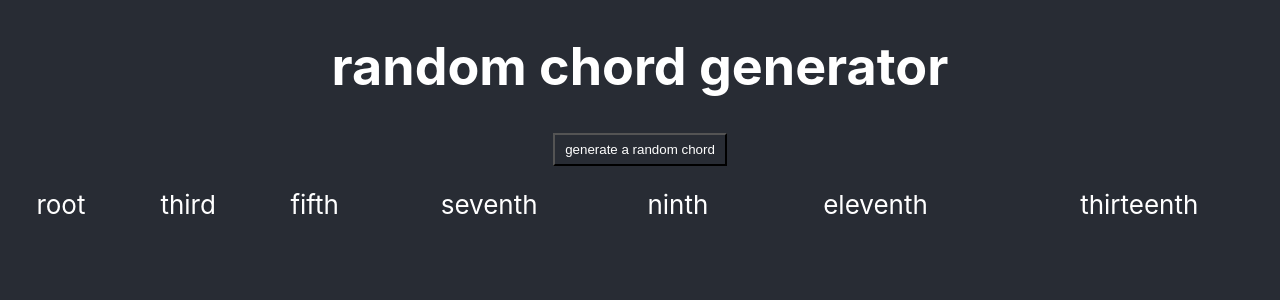
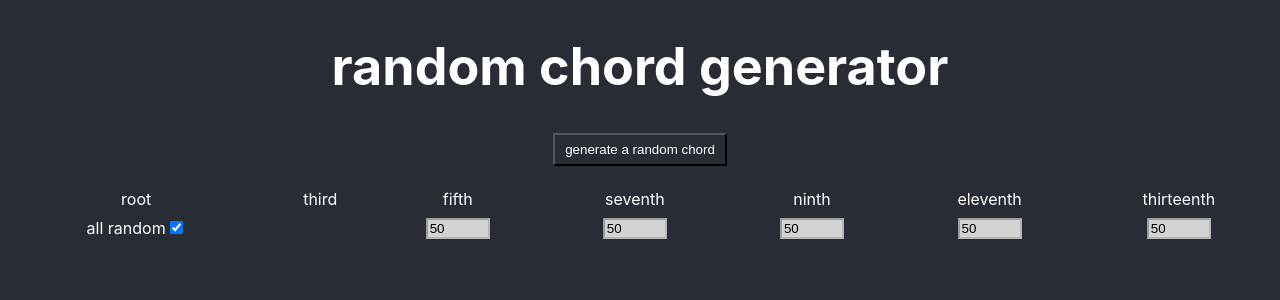
Before and after one commit to andrewbloom37/random-chord-generator, a React (Create React App) app: page / in a window 1280 px wide. Shown: the top 300 px of the page. Built offline with nearby package versions, Linux system fonts and the light colour scheme.

Commit message:
adding interface for entering chance of each note to play, updating logic

```diff
--- a/src/App.css
+++ b/src/App.css
@@ -1,14 +1,17 @@
 .App {
   text-align: center;
+  background-color: #282c34;
+  color: white;
+}
+
+* {
+  background-color: #282c34;
 }
 
 .App-header {
-  background-color: #282c34;
-  min-height: 100vh;
   display: flex;
   flex-direction: column;
   font-size: calc(10px + 2vmin);
-  color: white;
 }
 
 .App-link {
@@ -25,3 +28,20 @@ button {
   flex-direction: column;
   margin-bottom: 20px;
 }
+
+.chance-table {
+  width: 100%;
+}
+
+.chance-row {
+  width: 100%;
+}
+
+input {
+  color: black;
+  background-color: white;
+}
+
+input:disabled {
+  background-color: lightgrey;
+}
--- a/src/App.tsx
+++ b/src/App.tsx
@@ -1,21 +1,26 @@
 import React from 'react';
 import './App.css';
 import ChordInfo from './components/ChordInfo';
+import ValueControls from './components/ValueControls';
 import {
-  chordCalculator, generateRoot, getNote, getReadableChord, ReadableChord
+  ChanceOfPlaying,
+  chordCalculator,
+  generateRoot,
+  getNote,
+  getReadableChord,
+  ReadableChord
 } from './lib/chord-calculator';
 
-// const root = ;
-// const chord = ;
-
-interface Props {};
 interface State {
+  chance: ChanceOfPlaying | null,
+  output: {
     root: string,
     chord: ReadableChord,
+  },
 };
 
 const initialChord = {
-  third: null,
+  third: '',
   fifth: null,
   seventh: null,
   ninth: null,
@@ -23,15 +28,18 @@ const initialChord = {
   thirteenth: null,
 };
 
-const randomize = () => ({
+const randomize = (chance: ChanceOfPlaying | null) => ({
   root: getNote(generateRoot()),
-  chord: getReadableChord(chordCalculator()),
+  chord: getReadableChord(chordCalculator(chance || undefined)),
 });
 
-class App extends React.Component<Props, State> {
+export default class App extends React.Component<{}, State> {
   state = {
+    chance: null,
+    output: {
       root: '',
       chord: initialChord,
+    },
   };
 
   render() {
@@ -39,19 +47,32 @@ class App extends React.Component<Props, State> {
       <div className="App">
         <header className="App-header">
           <h1>random chord generator</h1>
+        </header>
+        <main>
           <button
-            onClick={() => this.setState(randomize())}
+            onClick={() => this.setState({
+              ...this.state,
+              output: randomize(this.state.chance),
+            })}
           >
             generate a random chord
           </button>
+          <table className='chance-table'>
+            <tbody>
               <ChordInfo
-            readableChord={this.state.chord}
-            rootNote={this.state.root}
+                readableChord={this.state.output.chord}
+                rootNote={this.state.output.root}
               />
-        </header>
+              <ValueControls
+                updateChance={(chance: ChanceOfPlaying) => this.setState({
+                  ...this.state,
+                  chance,
+                })}
+              />
+            </tbody>
+          </table>
+        </main>
       </div>
-    )
+    );
   }
-};
-
-export default App;
+}
--- a/src/components/ChordInfo.tsx
+++ b/src/components/ChordInfo.tsx
@@ -6,10 +6,9 @@ interface Props {
   readableChord: ReadableChord,
 };
 
-const ChordInfo = ({rootNote, readableChord}: Props) => (
-  <table>
-    <tbody>
-    <tr>
+const ChordInfo = ({ rootNote, readableChord }: Props) => (
+  <React.Fragment>
+    <tr className='chance-row'>
       <td>root</td>
       <td>third</td>
       <td>fifth</td>
@@ -18,7 +17,7 @@ const ChordInfo = ({rootNote, readableChord}: Props) => (
       <td>eleventh</td>
       <td>thirteenth</td>
     </tr>
-    <tr>
+    <tr className='chance-row'>
       <td>{rootNote}</td>
       <td>{readableChord.third}</td>
       <td>{readableChord.fifth}</td>
@@ -27,8 +26,7 @@ const ChordInfo = ({rootNote, readableChord}: Props) => (
       <td>{readableChord.eleventh}</td>
       <td>{readableChord.thirteenth}</td>
     </tr>
-    </tbody>
-  </table>
+  </React.Fragment>
 );
 
 export default ChordInfo;
--- /dev/null
+++ b/src/components/Input.tsx
@@ -0,0 +1,20 @@
+import React from 'react';
+
+interface Props {
+  disabled: boolean,
+  update(v: number): void,
+  value: number,
+};
+
+const Input = (props: Props) => (
+  <input
+    disabled={props.disabled}
+    min='0'
+    max='100'
+    onChange={(e: React.ChangeEvent<HTMLInputElement>) => props.update(Number(e.target.value))}
+    step='1'
+    type='number'
+    value={props.value}
+  />
+);
+export default Input;
--- a/src/components/ValueControls.tsx
+++ b/src/components/ValueControls.tsx
@@ -1 +1,141 @@
-export default () => {};
+import React from 'react';
+import Input from './Input';
+import { ChanceOfPlaying } from '../lib/chord-calculator';
+
+interface Props {
+  updateChance(chance: ChanceOfPlaying | null): void,
+};
+
+interface State {
+  completelyRandom: boolean,
+  chance: ChanceOfPlaying,
+  hash: number,
+};
+
+const initialChance = {
+  fifth: 50,
+  seventh: 50,
+  ninth: 50,
+  eleventh: 50,
+  thirteenth: 50,
+};
+
+export default class ValueControls extends React.Component<Props, State> {
+  state = {
+    completelyRandom: true,
+    chance: initialChance,
+    hash: Math.random(),
+  };
+
+  componentDidUpdate(_: Props, prevState: State) {
+    if (prevState.hash !== this.state.hash) {
+      if (this.state.completelyRandom) {
+        this.props.updateChance(null);
+      } else {
+        this.props.updateChance(this.state.chance);
+      }
+    }
+  }
+
+  handleCheckboxChange = (event: React.ChangeEvent<HTMLInputElement>) => {
+    const { target } = event;
+    const { checked } = target;
+    this.setState({
+      ...this.state,
+      completelyRandom: checked,
+      hash: Math.random(),
+    });
+  };
+
+  render() {
+    return (
+      <React.Fragment>
+        <tr className='chance-row'>
+          <td>
+            <label>
+              all random
+            <input
+                name='random'
+                id='random_id'
+                type='checkbox'
+                checked={this.state.completelyRandom}
+                onChange={(e) => this.handleCheckboxChange(e)}
+              />
+            </label>
+          </td>
+          <td></td>
+          <td>
+            <Input
+              disabled={this.state.completelyRandom}
+              value={this.state.chance.fifth}
+              update={(v: number) => this.setState({
+                ...this.state,
+                hash: Math.random(),
+                chance: {
+                  ...this.state.chance,
+                  fifth: v,
+                },
+              })}
+              />
+          </td>
+          <td>
+            <Input
+              disabled={this.state.completelyRandom}
+              value={this.state.chance.seventh}
+              update={(v: number) => this.setState({
+                ...this.state,
+                hash: Math.random(),
+                chance: {
+                  ...this.state.chance,
+                  seventh: v,
+                },
+              })}
+              />
+          </td>
+          <td>
+            <Input
+              disabled={this.state.completelyRandom}
+              value={this.state.chance.ninth}
+              update={(v: number) => this.setState({
+                ...this.state,
+                hash: Math.random(),
+                chance: {
+                  ...this.state.chance,
+                  ninth: v,
+                },
+              })}
+            />
+          </td>
+          <td>
+            <Input
+              disabled={this.state.completelyRandom}
+              value={this.state.chance.eleventh}
+              update={(v: number) => this.setState({
+                ...this.state,
+                hash: Math.random(),
+                chance: {
+                  ...this.state.chance,
+                  eleventh: v,
+                },
+              })}
+              />
+          </td>
+          <td>
+            <Input
+              disabled={this.state.completelyRandom}
+              value={this.state.chance.thirteenth}
+              update={(v: number) => this.setState({
+                ...this.state,
+                hash: Math.random(),
+                chance: {
+                  ...this.state.chance,
+                  thirteenth: v,
+                },
+              })}
+              />
+          </td>
+        </tr>
+      </React.Fragment>
+    );
+  }
+}
--- a/src/lib/chord-calculator.ts
+++ b/src/lib/chord-calculator.ts
@@ -24,7 +24,7 @@ const generateThirteenth = () =>
   20 + generateRandomNumber(2);
 
 interface Chord {
-  third: number | null,
+  third: number,
   fifth: number | null,
   seventh: number | null,
   ninth: Array<number> | null,
@@ -41,14 +41,34 @@ const generateRandomChord = () => {
     eleventh: generateEleventh(),
     thirteenth: generateThirteenth(),
   };
-  if (chord.third === 5) chord.eleventh = null;
-  if (chord.fifth === 8) chord.thirteenth = null;
-  if (chord.seventh === 9) chord.thirteenth = null;
   return chord;
 };
 
-interface ChanceOfPlaying {
-  third: number,
+const minorThirdNoSharpedNinth = (chord: Chord): boolean =>
+  chord.third === 3 && !!chord.ninth && chord.ninth.includes(15);
+
+const fourthNoEleventh = (chord: Chord): boolean =>
+  chord.third === 5 && chord.eleventh === 17;
+
+const flatFifthNoSharpedEleventh = (chord: Chord): boolean =>
+  chord.fifth === 6 && chord.eleventh === 18;
+
+const augmentedFifthNoFlatThirteenth = (chord: Chord): boolean =>
+  chord.fifth === 8 && chord.thirteenth === 20;
+
+const sixthNoThirteenth = (chord: Chord): boolean =>
+  chord.seventh === 9 && chord.thirteenth === 21;
+
+const doLogic = (chord: Chord): Chord => {
+  if (minorThirdNoSharpedNinth(chord)) chord.ninth = null;
+  if (fourthNoEleventh(chord)) chord.eleventh = null;
+  if (flatFifthNoSharpedEleventh(chord)) chord.eleventh = null;
+  if (augmentedFifthNoFlatThirteenth(chord)) chord.thirteenth = null;
+  if (sixthNoThirteenth(chord)) chord.thirteenth = null;
+  return chord;
+}
+
+export interface ChanceOfPlaying {
   fifth: number,
   seventh: number,
   ninth: number,
@@ -56,10 +76,16 @@ interface ChanceOfPlaying {
   thirteenth: number,
 };
 
+type ChanceKeys = 'third' | 'fifth' | 'seventh' | 'ninth' | 'eleventh' | 'thirteenth';
+
 const calculateNotesToPlay = (chord: Chord, chance: ChanceOfPlaying): Chord => {
+  try {
     const calculatedChord = {};
-  Object.keys(chord).forEach(key => {
-    // @ts-ignore: no index errors below
+    // @ts-ignore
+    calculatedChord.third = chord.third;
+    // @ts-ignore: ChanceKeys is not a 'string' (but it is a string enum, so this works)
+    Object.keys(chord).forEach((key: ChanceKeys) => {
+      if (key === 'third') return;
       if (Math.random() > percentToDecimal(chance[key])) {
         // @ts-ignore
         calculatedChord[key] = null;
@@ -68,12 +94,15 @@ const calculateNotesToPlay = (chord: Chord, chance: ChanceOfPlaying): Chord => {
         calculatedChord[key] = chord[key];
       }
     })
-  // @ts-ignore: runtime created object
+    // @ts-ignore: this is a runtime created object
     return calculatedChord;
+  } catch (err) {
+    console.log(err);
+    return chord;
+  }
 };
 
 const completelyRandom: ChanceOfPlaying  = {
-  third: generateRandomNumber(100),
   fifth: generateRandomNumber(100),
   seventh: generateRandomNumber(100),
   ninth: generateRandomNumber(100),
@@ -83,7 +112,7 @@ const completelyRandom: ChanceOfPlaying  = {
 
 export const generateRoot = () => generateRandomNumber(12);
 export const chordCalculator = (chance = completelyRandom): Chord =>
-  calculateNotesToPlay(generateRandomChord(), chance);
+  doLogic(calculateNotesToPlay(generateRandomChord(), chance));
 
 interface JustRoot {
   root: number,
@@ -93,7 +122,7 @@ export type FullChord = JustRoot & Chord;
 
 export const calculateChordRelativeToRoot = (root: number, chord: Chord): FullChord => ({
   root,
-  third: chord.third ? chord.third + root : null,
+  third: chord.third + root,
   fifth: chord.fifth ? chord.fifth + root : null,
   seventh: chord.seventh ? chord.seventh + root : null,
   ninth: chord.ninth ? chord.ninth.map(v => v + root) : null,
@@ -104,8 +133,7 @@ export const calculateChordRelativeToRoot = (root: number, chord: Chord): FullCh
 const note = ['A', 'Bb', 'B', 'C', 'Db', 'D', 'Eb', 'E', 'F', 'F#', 'G', 'Ab'];
 export const getNote = (root: number) => note[root];
 
-const translateThird = (note: number | null) => {
-  if (!note) return null;
+const translateThird = (note: number) => {
   if (note === 3) return '-';
   if (note === 4) return 'M';
   return '4';
@@ -147,7 +175,7 @@ const translateThirteenth = (note: number | null) => {
 };
 
 export interface ReadableChord {
-  third: string | null,
+  third: string,
   fifth: string | null,
   seventh: string | null,
   ninth: string | null,
```
Lines whose indentation alone changed are shown as unchanged.
